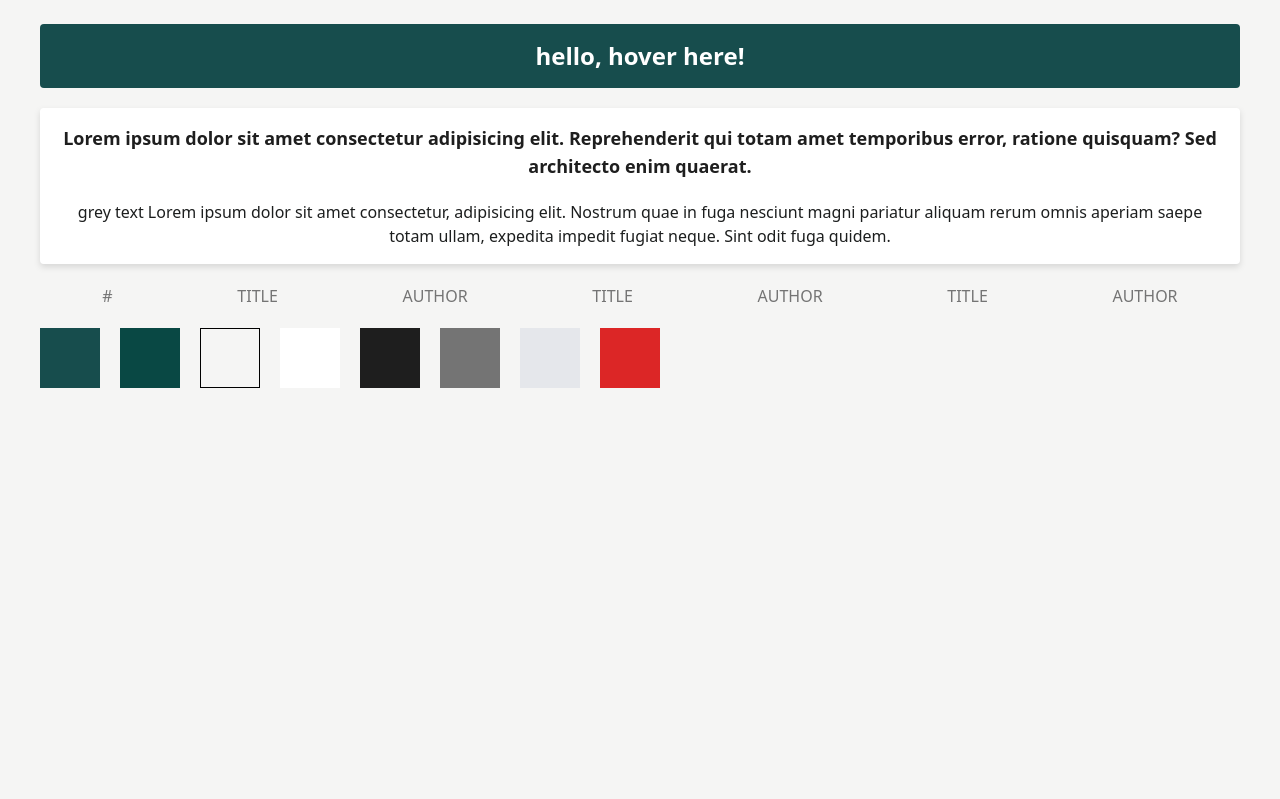
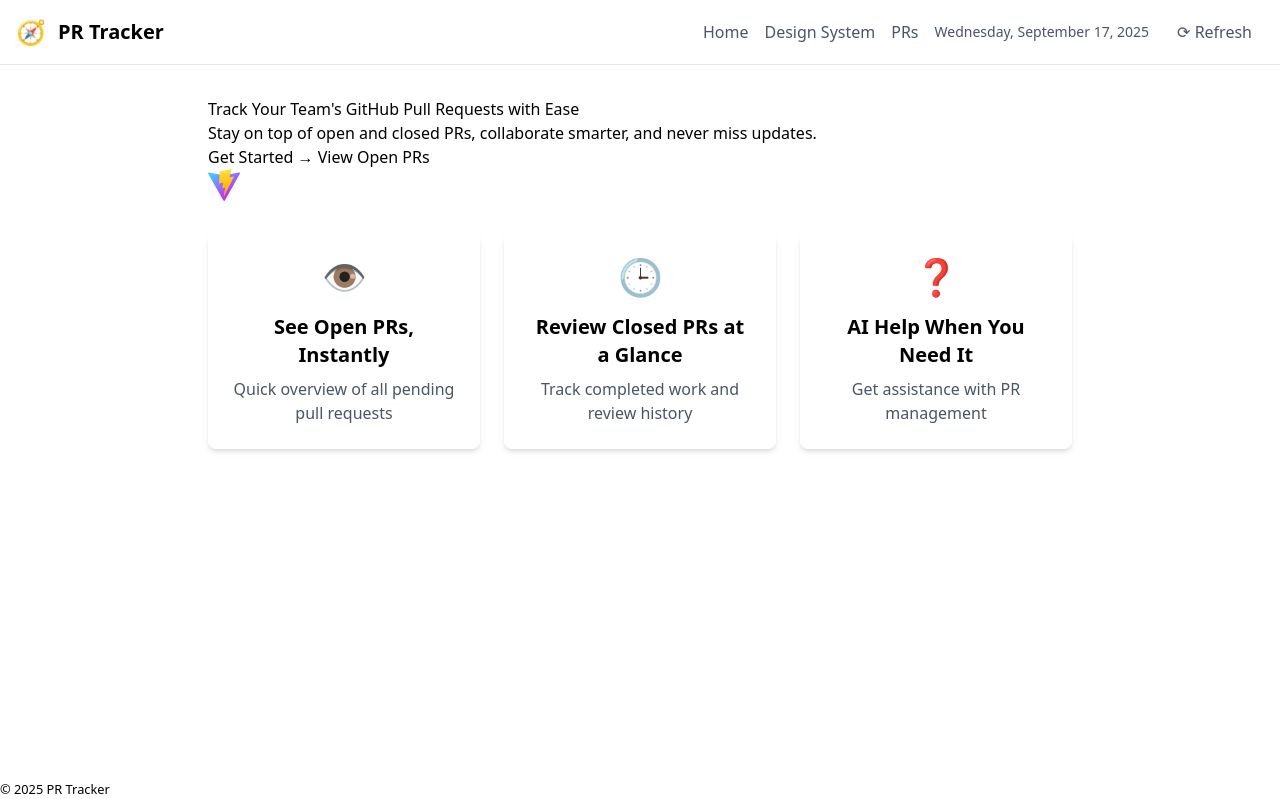
Before and after one commit to chingu-voyages/V57-tier2-team-22, a React (Vite) app in the folder vite-project/: page / in a window 1280 px wide. Shown: the top 799 px of the page. Built offline with nearby package versions, Linux system fonts and the light colour scheme.

Commit message:
latest fixes from everyone

```diff
--- a/vite-project/package.json
+++ b/vite-project/package.json
@@ -14,13 +14,14 @@
     "@emotion/styled": "^11.14.1",
     "@mui/icons-material": "^7.3.2",
     "@mui/material": "^7.3.2",
-    "@tailwindcss/vite": "^4.1.13",
     "react": "^19.1.1",
-    "react-dom": "^19.1.1"
+    "react-dom": "^19.1.1",
+    "react-router-dom": "^7.9.1"
   },
   "devDependencies": {
     "@eslint/js": "^9.33.0",
     "@tailwindcss/postcss": "^4.1.13",
+    "@tailwindcss/vite": "^4.1.13",
     "@types/react": "^19.1.10",
     "@types/react-dom": "^19.1.7",
     "@vitejs/plugin-react": "^5.0.0",
--- a/vite-project/src/App.tsx
+++ b/vite-project/src/App.tsx
@@ -1,16 +1,18 @@
 import './globals.css';
+import { BrowserRouter as Router, Routes, Route } from 'react-router-dom';
+import HomePage from './pages/HomePage';
 import DesignSystem from './pages/DesignSystem';
-import PRDashboard from './components/Dashboard';
 import PRsPage from './pages/PRsPage';
 
 function App() {
   return (
-    <>
-      <DesignSystem />
-      <PRDashboard />
-      <div className='h-12 md:h-16'></div>
-      <PRsPage />
-    </>
+    <Router>
+      <Routes>
+        <Route path="/" element={<HomePage />} />
+        <Route path="/design-system" element={<DesignSystem />} />
+        <Route path="/prs" element={<PRsPage />} />
+      </Routes>
+    </Router>
   );
 }
 
--- a/vite-project/src/components/Header.tsx
+++ b/vite-project/src/components/Header.tsx
@@ -1,4 +1,5 @@
 import React from 'react'
+import { Link } from 'react-router-dom'
 
 export const Header: React.FC = () => {
   const formattedDate = new Date().toLocaleDateString(undefined, {
@@ -8,15 +9,20 @@ export const Header: React.FC = () => {
   return (
     <header className="flex justify-between items-center p-4 border-b border-gray-200 bg-white">
       <div className="flex items-center gap-3">
-        <div className="text-2xl" aria-hidden>🧭</div>
-        <span className="text-xl font-semibold">PR Tracker</span>
+        <Link to="/" className="flex items-center gap-3 text-xl font-semibold hover:text-blue-600">
+          <div className="text-2xl" aria-hidden>🧭</div>
+          <span>PR Tracker</span>
+        </Link>
       </div>
-      <div className="flex items-center gap-4">
+      <nav className="flex items-center gap-4">
+        <Link to="/" className="text-gray-600 hover:text-blue-600">Home</Link>
+        <Link to="/design-system" className="text-gray-600 hover:text-blue-600">Design System</Link>
+        <Link to="/prs" className="text-gray-600 hover:text-blue-600">PRs</Link>
         <span className="text-gray-600 text-sm" aria-label={`Today is ${formattedDate}`}>{formattedDate}</span>
         <button className="px-3 py-1 text-gray-600 hover:text-gray-800 focus:outline-none focus:ring-2 focus:ring-blue-500 rounded" aria-label="Refresh">
           ⟳ Refresh
         </button>
-      </div>
+      </nav>
     </header>
   )
 }
--- a/vite-project/src/pages/HomePage.tsx
+++ b/vite-project/src/pages/HomePage.tsx
@@ -5,25 +5,25 @@ import Hero from '../components/Hero'
 
 const HomePage: React.FC = () => {
   return (
-    <div className="page">
+    <div className="min-h-screen flex flex-col">
       <Header />
-      <main className="container">
+      <main className="max-w-4xl mx-auto px-4 py-8 flex-grow">
         <Hero />
-        <section className="features">
-          <article className="feature">
-            <div className="feature-icon" aria-hidden>👁️</div>
-            <h3>See Open PRs, Instantly</h3>
-            <p>Quick overview of all pending pull requests</p>
+        <section className="grid grid-cols-1 md:grid-cols-3 gap-6 mt-8">
+          <article className="bg-white p-6 rounded-lg shadow-md text-center">
+            <div className="text-4xl mb-4" aria-hidden>👁️</div>
+            <h3 className="text-xl font-semibold mb-2">See Open PRs, Instantly</h3>
+            <p className="text-gray-600">Quick overview of all pending pull requests</p>
           </article>
-          <article className="feature">
-            <div className="feature-icon" aria-hidden>🕒</div>
-            <h3>Review Closed PRs at a Glance</h3>
-            <p>Track completed work and review history</p>
+          <article className="bg-white p-6 rounded-lg shadow-md text-center">
+            <div className="text-4xl mb-4" aria-hidden>🕒</div>
+            <h3 className="text-xl font-semibold mb-2">Review Closed PRs at a Glance</h3>
+            <p className="text-gray-600">Track completed work and review history</p>
           </article>
-          <article className="feature">
-            <div className="feature-icon" aria-hidden>❓</div>
-            <h3>AI Help When You Need It</h3>
-            <p>Get assistance with PR management</p>
+          <article className="bg-white p-6 rounded-lg shadow-md text-center">
+            <div className="text-4xl mb-4" aria-hidden>❓</div>
+            <h3 className="text-xl font-semibold mb-2">AI Help When You Need It</h3>
+            <p className="text-gray-600">Get assistance with PR management</p>
           </article>
         </section>
       </main>
```
Also changed, not shown: 1 other file (tests, documents, lock files or other folders).
